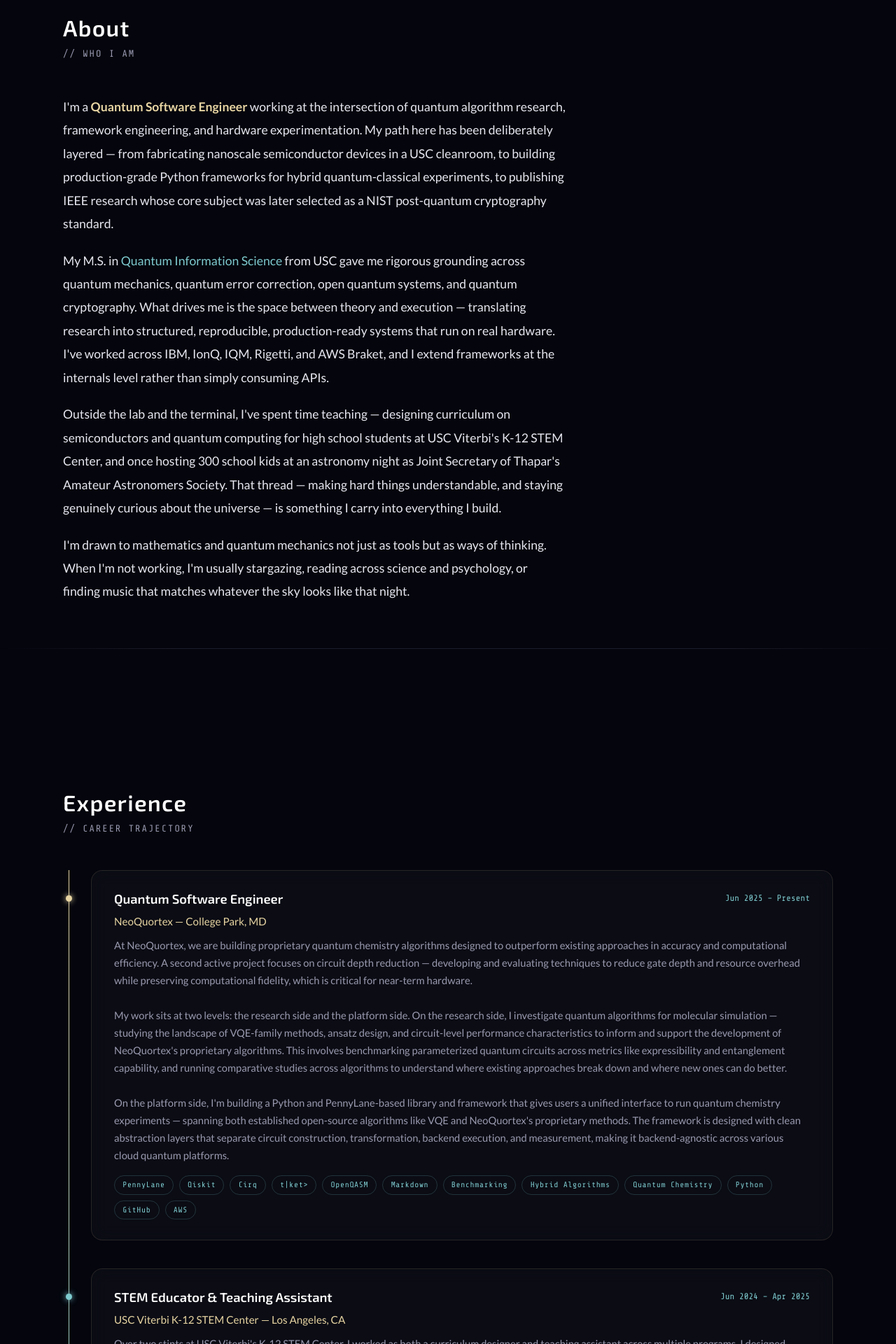
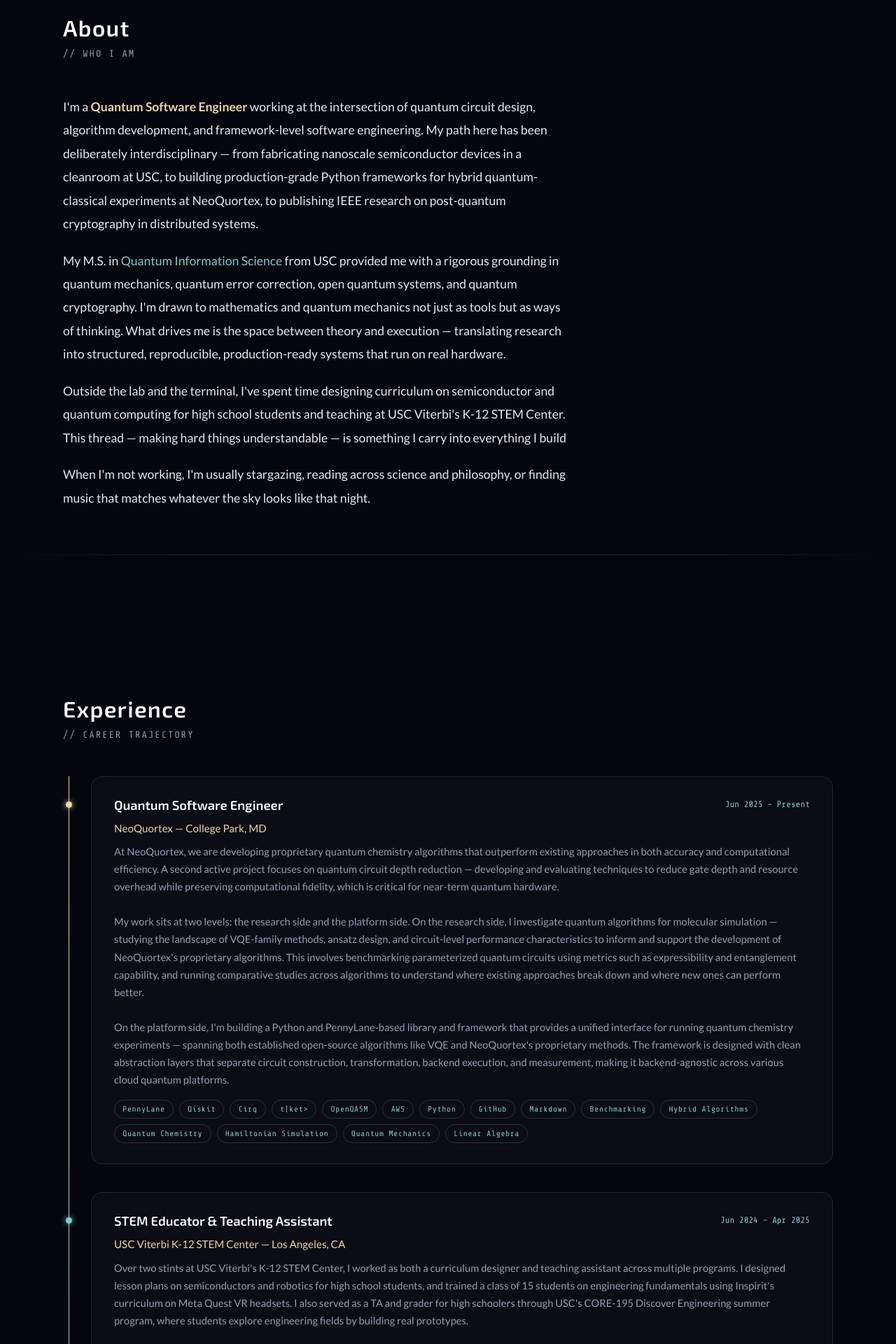
Before and after one commit to pranavi-jain/pranavi-jain.github.io, a React (Vite) app: page / in a window 1280 px wide. Shown: the part 880-2800 px from the top of the page at 70% size. Built offline with nearby package versions, Linux system fonts and the light colour scheme.

Commit message:
Half done

```diff
--- a/src/components/About.jsx
+++ b/src/components/About.jsx
@@ -12,33 +12,30 @@ export default function About() {
         <ScrollReveal>
           <div className="about__text">
             <p>
-              I'm a <strong>Quantum Software Engineer</strong> working at the intersection of
-              quantum algorithm research, framework engineering, and hardware experimentation.
-              My path here has been deliberately layered — from fabricating nanoscale semiconductor
-              devices in a USC cleanroom, to building production-grade Python frameworks for hybrid
-              quantum-classical experiments, to publishing IEEE research whose core subject was later
-              selected as a NIST post-quantum cryptography standard.
+              I'm a <strong>Quantum Software Engineer</strong> working at the intersection of quantum
+              circuit design, algorithm development, and framework-level software engineering. My path
+              here has been deliberately interdisciplinary — from fabricating nanoscale semiconductor
+              devices in a cleanroom at USC, to building production-grade Python frameworks for hybrid
+              quantum-classical experiments at NeoQuortex, to publishing IEEE research on post-quantum
+              cryptography in distributed systems.
             </p>
             <p>
-              My M.S. in <em>Quantum Information Science</em> from USC gave me rigorous grounding
-              across quantum mechanics, quantum error correction, open quantum systems, and quantum
-              cryptography. What drives me is the space between theory and execution — translating
-              research into structured, reproducible, production-ready systems that run on real
-              hardware. I've worked across IBM, IonQ, IQM, Rigetti, and AWS Braket, and I extend
-              frameworks at the internals level rather than simply consuming APIs.
+              My M.S. in <em>Quantum Information Science</em> from USC provided me with a rigorous
+              grounding in quantum mechanics, quantum error correction, open quantum systems, and
+              quantum cryptography. I'm drawn to mathematics and quantum mechanics not just as tools but
+              as ways of thinking. What drives me is the space between theory and execution —
+              translating research into structured, reproducible, production-ready systems that run on
+              real hardware.
             </p>
             <p>
-              Outside the lab and the terminal, I've spent time teaching — designing curriculum on
-              semiconductors and quantum computing for high school students at USC Viterbi's K-12
-              STEM Center, and once hosting 300 school kids at an astronomy night as Joint Secretary
-              of Thapar's Amateur Astronomers Society. That thread — making hard things
-              understandable, and staying genuinely curious about the universe — is something I
-              carry into everything I build.
+              Outside the lab and the terminal, I've spent time designing curriculum on semiconductor
+              and quantum computing for high school students and teaching at USC Viterbi's K-12 STEM
+              Center. This thread — making hard things understandable — is something I carry into
+              everything I build
             </p>
             <p>
-              I'm drawn to mathematics and quantum mechanics not just as tools but as ways of
-              thinking. When I'm not working, I'm usually stargazing, reading across science
-              and psychology, or finding music that matches whatever the sky looks like that night.
+              When I'm not working, I'm usually stargazing, reading across science and philosophy, or
+              finding music that matches whatever the sky looks like that night.
             </p>
           </div>
         </ScrollReveal>
--- a/src/components/Experience.jsx
+++ b/src/components/Experience.jsx
@@ -5,50 +5,50 @@ const JOBS = [
     role: 'Quantum Software Engineer',
     company: 'NeoQuortex — College Park, MD',
     date: 'Jun 2025 – Present',
-    desc: `At NeoQuortex, we are building proprietary quantum chemistry algorithms designed to outperform existing approaches in accuracy and computational efficiency. A second active project focuses on circuit depth reduction — developing and evaluating techniques to reduce gate depth and resource overhead while preserving computational fidelity, which is critical for near-term hardware.
+    desc: `At NeoQuortex, we are developing proprietary quantum chemistry algorithms that outperform existing approaches in both accuracy and computational efficiency. A second active project focuses on quantum circuit depth reduction — developing and evaluating techniques to reduce gate depth and resource overhead while preserving computational fidelity, which is critical for near-term quantum hardware.
 
-    My work sits at two levels: the research side and the platform side. On the research side, I investigate quantum algorithms for molecular simulation — studying the landscape of VQE-family methods, ansatz design, and circuit-level performance characteristics to inform and support the development of NeoQuortex's proprietary algorithms. This involves benchmarking parameterized quantum circuits across metrics like expressibility and entanglement capability, and running comparative studies across algorithms to understand where existing approaches break down and where new ones can do better.
+    My work sits at two levels: the research side and the platform side. On the research side, I investigate quantum algorithms for molecular simulation — studying the landscape of VQE-family methods, ansatz design, and circuit-level performance characteristics to inform and support the development of NeoQuortex's proprietary algorithms. This involves benchmarking parameterized quantum circuits using metrics such as expressibility and entanglement capability, and running comparative studies across algorithms to understand where existing approaches break down and where new ones can perform better.
 
-    On the platform side, I'm building a Python and PennyLane-based library and framework that gives users a unified interface to run quantum chemistry experiments — spanning both established open-source algorithms like VQE and NeoQuortex's proprietary methods. The framework is designed with clean abstraction layers that separate circuit construction, transformation, backend execution, and measurement, making it backend-agnostic across various cloud quantum platforms.`,
-    tags: ['PennyLane', 'Qiskit', 'Cirq', 't|ket>', 'OpenQASM', 'Markdown', 'Benchmarking', 'Hybrid Algorithms', 'Quantum Chemistry', 'Python', 'GitHub', 'AWS'],
+    On the platform side, I'm building a Python and PennyLane-based library and framework that provides a unified interface for running quantum chemistry experiments — spanning both established open-source algorithms like VQE and NeoQuortex's proprietary methods. The framework is designed with clean abstraction layers that separate circuit construction, transformation, backend execution, and measurement, making it backend-agnostic across various cloud quantum platforms.`,
+    tags: ['PennyLane', 'Qiskit', 'Cirq', 't|ket>', 'OpenQASM', 'AWS', 'Python', 'GitHub', 'Markdown', 'Benchmarking', 'Hybrid Algorithms', 'Quantum Chemistry', 'Hamiltonian Simulation', 'Quantum Mechanics', 'Linear Algebra'],
     dotClass: '',
   },
   {
     role: 'STEM Educator & Teaching Assistant',
     company: 'USC Viterbi K-12 STEM Center — Los Angeles, CA',
     date: 'Jun 2024 – Apr 2025',
-    desc: `Over two stints at USC Viterbi's K-12 STEM Center, I worked as both a curriculum designer and teaching assistant across multiple programs. I designed lesson plans on semiconductors and robotics for high school students, and served as TA and grader for The Coding School's quantum computing curriculum — taking live classes and supporting students learning quantum concepts from scratch. I also trained a class of 15 students on AR/VR fundamentals using Inspirit's curriculum on Meta Quest headsets, and mentored high schoolers through USC's CORE-195 Discover Engineering summer program, where students explore engineering fields by building real prototypes.
+    desc: `Over two stints at USC Viterbi's K-12 STEM Center, I worked as both a curriculum designer and teaching assistant across multiple programs. I designed lesson plans on semiconductors and robotics for high school students, and trained a class of 15 students on engineering fundamentals using Inspirit's curriculum on Meta Quest VR headsets. I also served as a TA and grader for high schoolers through USC's CORE-195 Discover Engineering summer program, where students explore engineering fields by building real prototypes.
 
-    Teaching quantum computing to high school students is a different kind of challenge — it demands clarity of intuition, not just technical fluency. It's one of the experiences I'm most glad to have had.`,
-    tags: ['Quantum Computing Education', 'Curriculum Design', 'Semiconductors', 'AR/VR', 'Meta Quest', 'Mentoring'],
+    Teaching high school students is a different kind of challenge — it demands clarity, not just technical fluency. It's one of the experiences that helped me gain a strong grasp of my engineering fundamentals and introduced me to a new learning method: sharing knowledge.`,
+    tags: ['STEM Education', 'Curriculum Design', 'Semiconductors', 'Robotics', 'Mentoring', 'Teaching', 'Grading'],
     dotClass: 'timeline__dot--cyan',
   },
   {
     role: 'Graduate Researcher',
     company: 'USC Nanostructures Materials & Devices Laboratory — Los Angeles, CA',
     date: 'May 2024 – Dec 2024',
-    desc: `As a researcher in the USC Nanostructures Materials and Devices Lab, I worked on the fabrication of GaAs waveguides using Reactive Ion Etching for a Mesa-Top Quantum Dots project. My contribution focused on the fabrication and characterization phases of the experimental workflow — executing DOE-driven protocols and operating cleanroom equipment including plasma etchers, profilometers, optical microscopes, lattice flip and scribe, wet benches, and fumehoods.
+    desc: `As a researcher in the USC Nanostructures Materials and Devices Lab (NMDL), I worked on the fabrication of GaAs waveguides using Reactive Ion Etching for a Mesa-Top Quantum Dots project. My contribution focused on the fabrication and characterization phases of the waveguides — executing DOE-driven protocols and operating cleanroom equipment, including plasma etchers, profilometers, optical microscopes, lattice flip and scribe, wet benches, and fumehoods.
 
-    The project was ongoing at the time of my departure; my role was scoped to these early experimental phases. This experience sits at the physical layer of quantum systems — below the algorithms and the software — and gives me a perspective on quantum hardware that most software engineers don't have direct exposure to.`,
-    tags: ['GaAs', 'Quantum Dots', 'DOE (Design of Experiments)', 'Nanofabrication', 'Plasma Etching', 'RIE', 'Profilometry', 'Optical Microscopy'],
+    The project was ongoing at the time of my departure; my role was scoped to early experimental phases. This experience sits at the physical layer of quantum systems, below the algorithms and the software, and gives me a perspective on quantum hardware that most software engineers lack direct exposure to.`,
+    tags: ['GaAs', 'Waveguides', 'Quantum Dots', 'Semiconductors', 'DOE (Design of Experiments)', 'Nanofabrication', 'Plasma Etching', 'RIE (Reactive Ion Etching)', 'Profilometry', 'Optical Microscopy', 'Cleanroom'],
     dotClass: 'timeline__dot--cyan',
   },
   {
     role: 'Software Developer',
     company: 'Amdocs — Gurgaon, NCR, India',
     date: 'Jul 2021 – Jul 2023',
-    desc: `At Amdocs I delivered Java-based backend services for telecom OMS/CRM platforms supporting high-revenue enterprise deployments for Singtel. I built SOAP/XML APIs and database integrations for Singtel's digital platforms, led proof-of-concept engagements directly with Singtel clients, and supported production releases including the Singtel RED launch. I also handled documentation and ran knowledge transfer sessions for my team.
+    desc: `At Amdocs I delivered Java-based backend services for telecom OMS/CRM platforms supporting high-revenue enterprise deployments for Singtel. I built SOAP APIs and database integrations for Singtel's digital platforms, led proof-of-concept engagements directly with the client, and supported production releases including the Singtel RED launch. I also handled documentation and ran knowledge transfer sessions for my team.
 
-    This role sharpened my ability to deliver in fast-paced, high-stakes environments where learning new technology stacks on the job was the norm, not the exception.`,
-    tags: ['Java', 'Oracle SQL', 'PLSQL', 'SOAP/SoapUI', 'Postman', 'XML', 'OMS (Order Management System)', 'Perforce', 'Jira', 'Confluence', 'Unix'],
+    This role sharpened my ability to deliver in fast-paced, high-stakes environments where learning new technology stacks on the job was the norm.`,
+    tags: ['Java', 'Eclipse', 'Oracle SQL', 'PLSQL', 'SOAP/SoapUI', 'Postman', 'XML', 'Unix', 'OMS (Order Management System)', 'Perforce', 'Jira', 'Confluence', 'Agile Methodology', 'Scrum', 'SDLC'],
     dotClass: 'timeline__dot--cyan',
   },
   {
     role: 'Web Development Intern',
     company: 'Saathi Global Education Network — Remote',
     date: 'Jan 2021 – Jun 2021',
-    desc: `Led a 3-person team building the backend framework for a startup aiming to connect schools globally. Designed and built a Django-based Content Management System with REST APIs and SQL database backend. First real exposure to project ownership, client-facing product thinking, and leading a small engineering team.`,
-    tags: ['Python', 'Django', 'Django REST Framework', 'SQL'],
+    desc: `Led a 3-person team building the backend framework for a startup aiming to connect schools globally. Designed and built a Django-based CMS (Content Management System) with REST APIs and SQL database. First real exposure to project ownership, client-facing product thinking, and leading a small engineering team.`,
+    tags: ['Python', 'Django', 'Django REST Framework', 'REST APIs', 'SQL', 'Product Ownership', 'Startup Environment'],
     dotClass: 'timeline__dot--cyan',
   },
 ]
--- a/src/components/Projects.jsx
+++ b/src/components/Projects.jsx
@@ -20,7 +20,7 @@ const PROJECTS = [
   {
     title: 'Two-Qubit Entanglement Dynamics on IBM Quantum Systems',
     desc: 'An experimental study of entanglement dynamics on real IBM quantum processors. The project simulates the Nakajima-Zwanzig and Time-Convolutionless (TCL) master equations to characterize how two-qubit entanglement evolves under realistic decoherence conditions — bridging open quantum systems theory with experimental hardware behavior.',
-    badge: 'Quantum Hardware',
+    badge: 'Open Quantum Systems',
     badgeClass: 'project-card__badge--published',
     tags: ['IBM Quantum', 'Qiskit', 'Entanglement', 'Open Quantum Systems', 'TCL'],
     link: null,
```
Also changed, not shown: src/components/Community.jsx (+7 -0 lines), src/components/Education.jsx (+3 -20 lines), src/components/Research.jsx (+8 -17 lines), src/index.css (+0 -37 lines).
